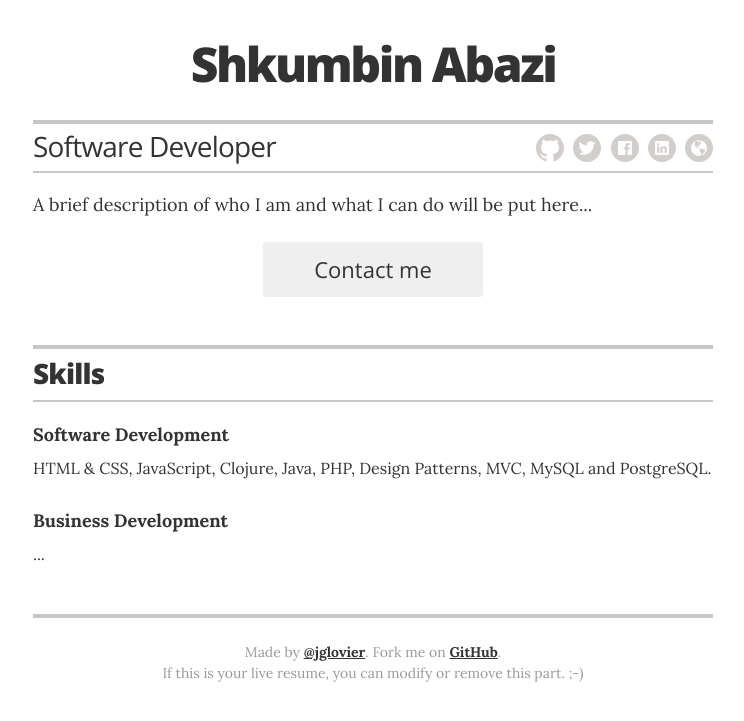
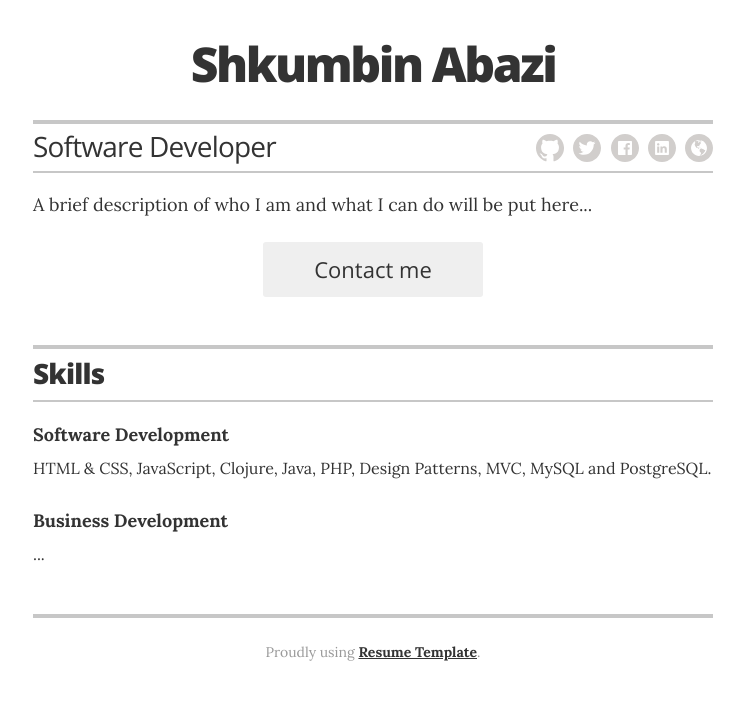
Before and after one commit to s-abazi/s-abazi.github.io, a Jekyll site: the page built from index.html, in a window 1280 px wide. Shown: the top 721 px of the page, without its empty margins (267-1011 px from the left). Built offline with Jekyll 4.4.1, drawn with Linux system fonts in a browser that asks for light colours.

Commit message:
Remove copyright from author but keep template link

```diff
--- a/_layouts/resume.html
+++ b/_layouts/resume.html
@@ -219,8 +219,7 @@
       {% endif %}
 
       <footer class="page-footer">
-        <p class="footer-line">Made by <a href="http://twitter.com/jglovier">@jglovier</a>. Fork me on <a href="https://github.com/jglovier/resume-template">GitHub</a>.</p>
-        <p class="footer-line">If this is your live resume, you can modify or remove this part. ;-)</p>
+        <p class="footer-line">Proudly using <a href="https://github.com/jglovier/resume-template">Resume Template</a>.</p>
       </footer>
 
     </div>
```
Also changed, not shown: 1 other file.
